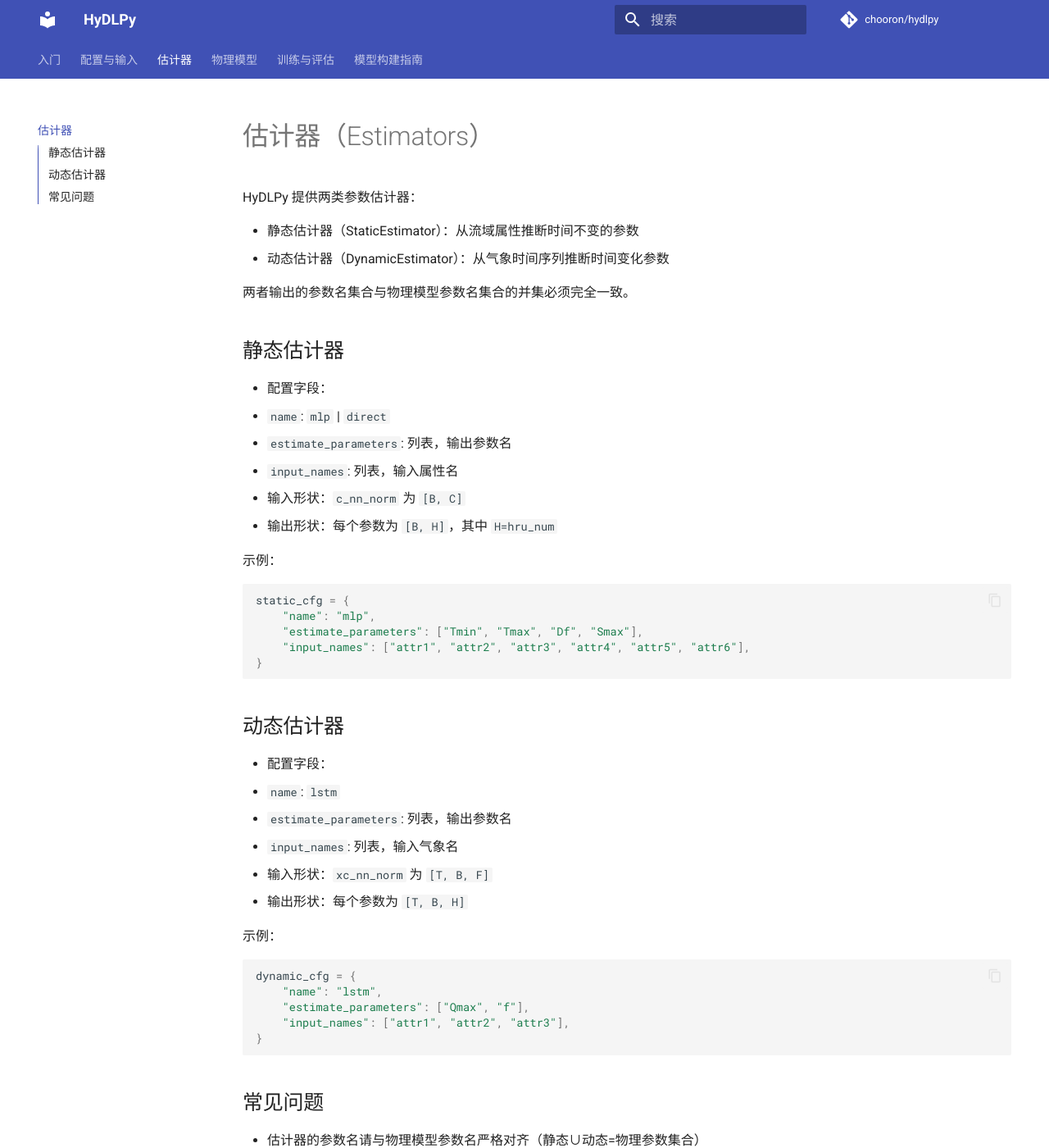
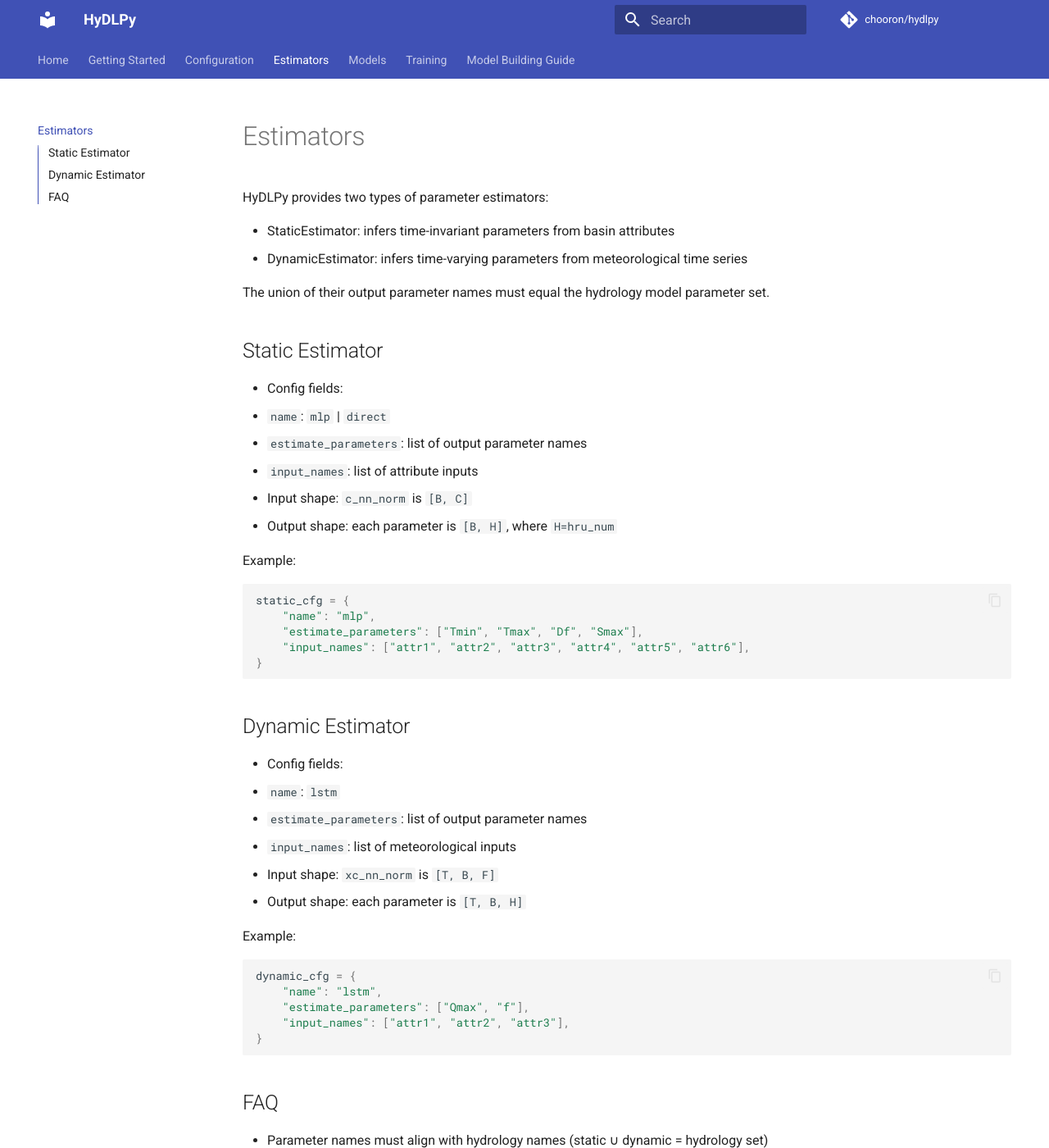
Before and after one commit to chooron/HyDLPy, an MkDocs documentation site: the page built from docs/estimators.md, in a window 1280 px wide and 1400 px high. Shown: the whole window at 82% size. Built offline with MkDocs 1.6.1 and Material for MkDocs 9.7.7, drawn with Linux system fonts in a browser that asks for light colours; comment, search, counter and statistics services are not loaded; some of the changed text lies outside the part shown.

Commit message:
Add English documentation and GitHub Actions for docs
Migrated documentation files from Chinese to English, including configuration, estimators, getting started, models, and training guides. Added a new index.md with an overview and usage instructions. Updated mkdocs.yml navigation and theme to English. Introduced a GitHub Actions workflow for automatic documentation deployment.

````diff
--- a/docs/configuration.md
+++ b/docs/configuration.md
@@ -1,23 +1,23 @@
-# 配置与输入约定
+# Configuration and Input Conventions
 
-本文档说明 DplHydroModel 的配置字段及输入数据格式约定。
+This document describes the configuration fields of `DplHydroModel` and the input tensor format conventions.
 
-## 顶层配置
+## Top-level Configuration
 
 ```yaml
 hydrology_model:
   name: exphydro | hbv
-  input_names: [prcp, pet, temp]   # 与 x_phy/xc_nn_norm 的最后一维严格对应
+  input_names: [prcp, pet, temp]   # Must match the last dim of x_phy/xc_nn_norm
 
 static_estimator:
   name: mlp | direct
-  estimate_parameters: [..]        # 静态参数集合
-  input_names: [attr1, attr2, ...] # 静态估计器输入
+  estimate_parameters: [..]        # Static parameter names
+  input_names: [attr1, attr2, ...] # Static estimator inputs
 
 dynamic_estimator:
   name: lstm
-  estimate_parameters: [..]        # 动态参数集合
-  input_names: [..]                # 动态估计器输入
+  estimate_parameters: [..]        # Dynamic parameter names
+  input_names: [..]                # Dynamic estimator inputs
 
 warm_up: 100
 hru_num: 8
@@ -25,16 +25,16 @@
   lr: 1e-3
 ```
 
-注意：静态与动态估计参数的并集必须与水文模型的参数集合完全一致，否则模型构造时报错。
+Note: The union of static and dynamic estimated parameters must exactly match the hydrology model parameter set, otherwise model construction will fail.
 
-## 输入张量形状
+## Input Tensor Shapes
 
-- `x_phy`: `[T, B, F]` 水文核心驱动输入，`F=len(hydrology_model.input_names)`
-- `x_nn_norm`: `[T, B, F]` 预留（同形状）
-- `xc_nn_norm`: `[T, B, F]` 动态估计器输入，`F=len(dynamic_estimator.input_names)`
-- `c_nn_norm`: `[B, C]` 静态估计器输入，`C=len(static_estimator.input_names)`
+- `x_phy`: `[T, B, F]` hydrology core forcings (`F=len(hydrology_model.input_names)`)
+- `x_nn_norm`: `[T, B, F]` reserved (same shape)
+- `xc_nn_norm`: `[T, B, F]` dynamic estimator inputs (`F=len(dynamic_estimator.input_names)`)
+- `c_nn_norm`: `[B, C]` static estimator inputs (`C=len(static_estimator.input_names)`)
 
-## 示例（ExpHydro）
+## Example (ExpHydro)
 
 ```python
 config = {
@@ -54,7 +54,7 @@
 }
 ```
 
-## 示例（HBV）
+## Example (HBV)
 
 ```python
 config = {
@@ -76,7 +76,7 @@
 }
 ```
 
-## 常见错误
-- 估计参数集合不完整：请确保静态∪动态 = 物理参数名集合
-- 输入维度不匹配：`input_names` 必须与对应输入最后一维一致
-- 忘记提供 `hru_num` 或 `warm_up`
+## Common Pitfalls
+- Incomplete estimated parameter set: ensure static ∪ dynamic equals the hydrology parameter names
+- Dimension mismatch: `input_names` must match the last dimension of inputs
+- Missing `hru_num` or `warm_up`
--- a/docs/estimators.md
+++ b/docs/estimators.md
@@ -1,22 +1,22 @@
-# 估计器（Estimators）
+# Estimators
 
-HyDLPy 提供两类参数估计器：
+HyDLPy provides two types of parameter estimators:
 
-- 静态估计器（StaticEstimator）：从流域属性推断时间不变的参数
-- 动态估计器（DynamicEstimator）：从气象时间序列推断时间变化参数
+- StaticEstimator: infers time-invariant parameters from basin attributes
+- DynamicEstimator: infers time-varying parameters from meteorological time series
 
-两者输出的参数名集合与物理模型参数名集合的并集必须完全一致。
+The union of their output parameter names must equal the hydrology model parameter set.
 
-## 静态估计器
+## Static Estimator
 
-- 配置字段：
+- Config fields:
   - `name`: `mlp` | `direct`
-  - `estimate_parameters`: 列表，输出参数名
-  - `input_names`: 列表，输入属性名
-- 输入形状：`c_nn_norm` 为 `[B, C]`
-- 输出形状：每个参数为 `[B, H]`，其中 `H=hru_num`
+  - `estimate_parameters`: list of output parameter names
+  - `input_names`: list of attribute inputs
+- Input shape: `c_nn_norm` is `[B, C]`
+- Output shape: each parameter is `[B, H]`, where `H=hru_num`
 
-示例：
+Example:
 ```python
 static_cfg = {
     "name": "mlp",
@@ -25,16 +25,16 @@
 }
 ```
 
-## 动态估计器
+## Dynamic Estimator
 
-- 配置字段：
+- Config fields:
   - `name`: `lstm`
-  - `estimate_parameters`: 列表，输出参数名
-  - `input_names`: 列表，输入气象名
-- 输入形状：`xc_nn_norm` 为 `[T, B, F]`
-- 输出形状：每个参数为 `[T, B, H]`
+  - `estimate_parameters`: list of output parameter names
+  - `input_names`: list of meteorological inputs
+- Input shape: `xc_nn_norm` is `[T, B, F]`
+- Output shape: each parameter is `[T, B, H]`
 
-示例：
+Example:
 ```python
 dynamic_cfg = {
     "name": "lstm",
@@ -43,6 +43,6 @@
 }
 ```
 
-## 常见问题
-- 估计器的参数名请与物理模型参数名严格对齐（静态∪动态=物理参数集合）
-- 输入维度需与 `input_names` 一致
+## FAQ
+- Parameter names must align with hydrology names (static ∪ dynamic = hydrology set)
+- Input dimensions must match `input_names`
--- a/docs/getting_started.md
+++ b/docs/getting_started.md
@@ -1,14 +1,14 @@
-# 快速上手
+# Getting Started
 
-本节将带你用最少的步骤运行 HyDLPy 中的一个混合水文模型（ExpHydro）。
+This section walks you through the minimal steps to run a hybrid hydrological model (ExpHydro) in HyDLPy.
 
-## 安装
+## Installation
 
 ```bash
 pip install hydlpy
 ```
 
-## 基础示例（ExpHydro）
+## Basic Example (ExpHydro)
 
 ```python
 import torch
@@ -19,7 +19,7 @@
         "name": "exphydro",
         "input_names": ["prcp", "pet", "temp"],
     },
-    # 估计参数（静态∪动态）必须与物理模型参数完全一致
+    # The union of static and dynamic estimated parameters must exactly match the hydrology parameters
     "static_estimator": {
         "name": "mlp",
         "estimate_parameters": ["Tmin", "Tmax", "Df", "Smax"],
@@ -49,7 +49,7 @@
     print("keys:", list(outputs.keys())[:5])
 ```
 
-## 常见问题
-- 输入键名固定为：`x_phy`, `x_nn_norm`, `xc_nn_norm`, `c_nn_norm`。
-- `input_names` 必须与 `x_phy`/`xc_nn_norm` 的最后一维一致。
-- 估计参数集合（静态∪动态）必须等于物理模型参数集合，否则在构造模型时报错。
+## FAQ
+- Required input keys: `x_phy`, `x_nn_norm`, `xc_nn_norm`, `c_nn_norm`.
+- `input_names` must match the last dimension of `x_phy`/`xc_nn_norm`.
+- The (static ∪ dynamic) estimated parameters must equal the hydrology parameter set, otherwise the model constructor will raise an error.
--- a/docs/models.md
+++ b/docs/models.md
@@ -1,21 +1,21 @@
-# 内置物理模型
+# Built-in Hydrology Models
 
-本节列出内置模型与关键参数名，便于编写正确的估计器配置。
+This section lists built-in models and key parameter names to help you configure estimators correctly.
 
 ## ExpHydro
-- 输入名：`[prcp, pet, temp]`
-- 典型参数名：`[Tmin, Tmax, Df, Smax, Qmax, f]`
-  - 可拆分为：
-    - 静态：`[Tmin, Tmax, Df, Smax]`
-    - 动态：`[Qmax, f]`
+- Inputs: `[prcp, pet, temp]`
+- Typical parameters: `[Tmin, Tmax, Df, Smax, Qmax, f]`
+  - Split example:
+    - Static: `[Tmin, Tmax, Df, Smax]`
+    - Dynamic: `[Qmax, f]`
 
 ## HBV
-- 输入名：`[P, Ep, T]`
-- 参考参数名（根据实现）：
+- Inputs: `[P, Ep, T]`
+- Reference parameters (based on implementation):
   - `TT`, `CFMAX`, `CWH`, `CFR`, `FC`, `LP`, `BETA`, `PPERC`, `UZL`, `k0`, `k1`, `k2`
-- 示例拆分：
-  - 静态：`TT, CFMAX, CWH, CFR, FC, LP, BETA, k1, k2, UZL`
-  - 动态：`BETA, PPERC, k0`
-  - 注意：静态与动态合并后须覆盖全部物理参数集合，允许交叉（例如 BETA）
+- Split example:
+  - Static: `TT, CFMAX, CWH, CFR, FC, LP, BETA, k1, k2, UZL`
+  - Dynamic: `BETA, PPERC, k0`
+  - Note: The union of static and dynamic must cover the full hydrology parameter set; overlap is allowed (e.g., BETA)
 
-> 提示：实际参数名以 `hydlpy/hydrology/implements/*.py` 为准，可直接查看源码。
+> Tip: the actual parameter names are defined in `hydlpy/hydrology/implements/*.py`. Check the source for ground truth.
--- a/mkdocs.yml
+++ b/mkdocs.yml
@@ -1,5 +1,5 @@
 site_name: HyDLPy
-site_description: 基于深度学习的混合水文建模框架
+site_description: A hybrid hydrological modeling framework powered by deep learning
 site_url: https://chooron.github.io/hydlpy/
 repo_name: chooron/hydlpy
 repo_url: https://github.com/chooron/hydlpy
@@ -7,16 +7,17 @@
 docs_dir: docs
 
 nav:
-  - 入门: getting_started.md
-  - 配置与输入: configuration.md
-  - 估计器: estimators.md
-  - 物理模型: models.md
-  - 训练与评估: training.md
-  - 模型构建指南: build_hydrological_model.md
+  - Home: index.md
+  - Getting Started: getting_started.md
+  - Configuration: configuration.md
+  - Estimators: estimators.md
+  - Models: models.md
+  - Training: training.md
+  - Model Building Guide: build_hydrological_model.md
 
 theme:
   name: material
-  language: zh
+  language: en
   features:
     - navigation.tabs
     - navigation.top
@@ -33,7 +34,7 @@
       accent: indigo
       toggle:
         icon: material/weather-night
-        name: 切换到暗色模式
+        name: Switch to dark mode
 
 plugins:
   - search
````
Also changed, not shown: docs/index.md (added, +314 -0 lines), docs/training.md (+12 -12 lines), 1 other file.
